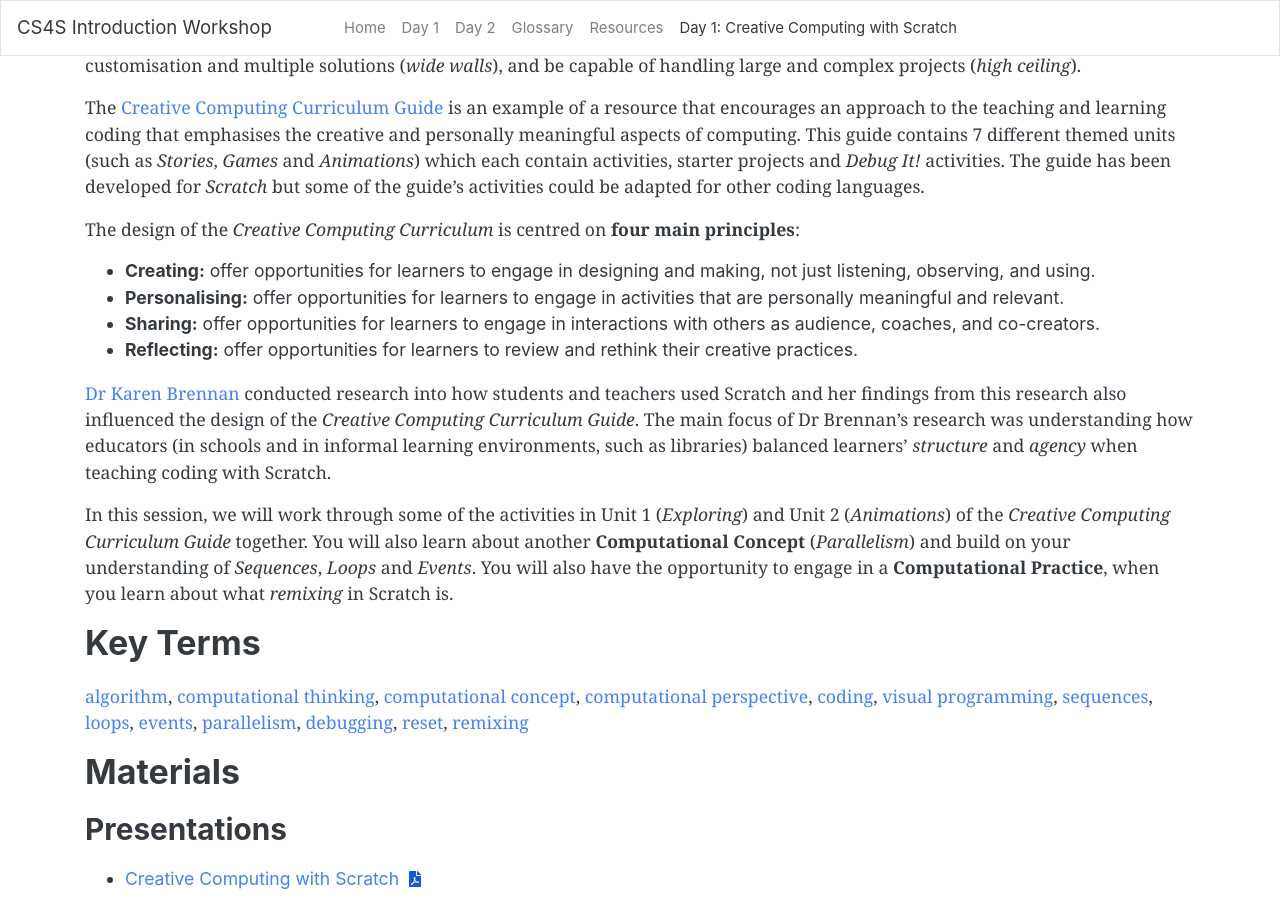
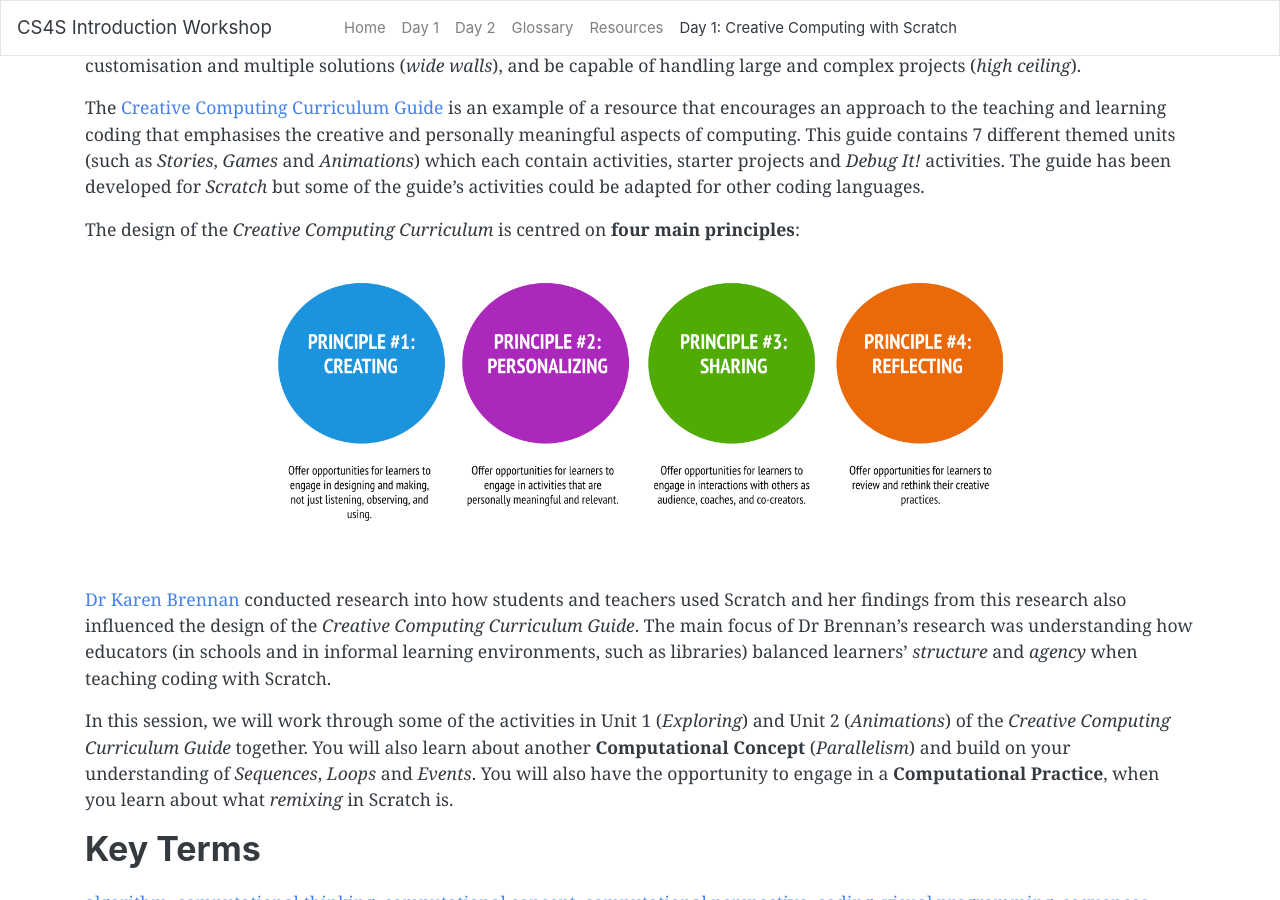
Before and after one commit to cs4s/intro-2019, a Jekyll site: the page built from day1/creative_computing/index.md, in a window 1280 px wide and 900 px high, scrolled down 304 px. Built offline with Jekyll 4.4.1, drawn with Linux system fonts in a browser that asks for light colours.

Commit message:
fixes image and size

```diff
--- a/day1/creative_computing/index.md
+++ b/day1/creative_computing/index.md
@@ -16,10 +16,14 @@
 
 The design of the *Creative Computing Curriculum* is centred on **four main principles**:
 
-- **Creating:** offer opportunities for learners to engage in designing and making, not just listening, observing, and using.
-- **Personalising:** offer opportunities for learners to engage in activities that are personally meaningful and relevant.
-- **Sharing:** offer opportunities for learners to engage in interactions with others as audience, coaches, and co-creators.
-- **Reflecting:** offer opportunities for learners to review and rethink their creative practices.
+<div class="row">
+    <div class="col-md-8 offset-md-2">
+        <img src="presentation/images/principles.png" class="img-fluid " alt="The four main Creative Computing Curriculum principles"/>
+    </div>
+</div>
+
+
+
 
 [Dr Karen Brennan](https://www.gse.harvard.edu/faculty/karen-brennan){:target="_blank"} conducted research into how students and teachers used Scratch and her findings from this research also influenced the design of the *Creative Computing Curriculum Guide*.
 The main focus of Dr Brennan's research was understanding how educators (in schools and in informal learning environments, such as libraries) balanced learners' *structure* and *agency* when teaching coding with Scratch.
```
Also changed, not shown: day1/creative_computing/presentation/images/principles.png.
